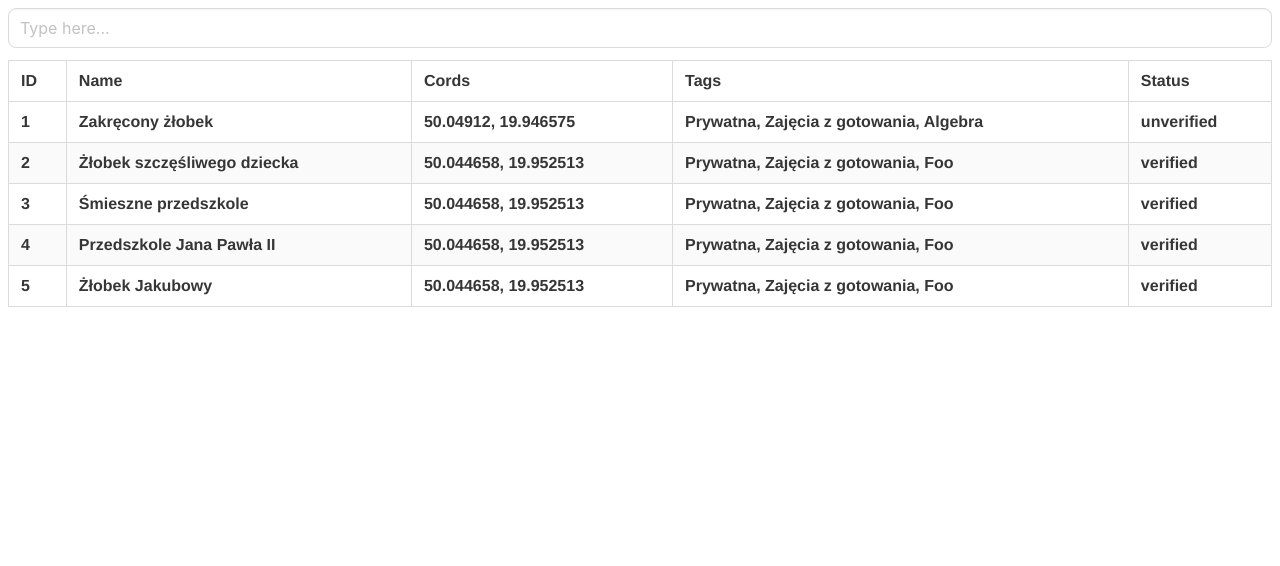
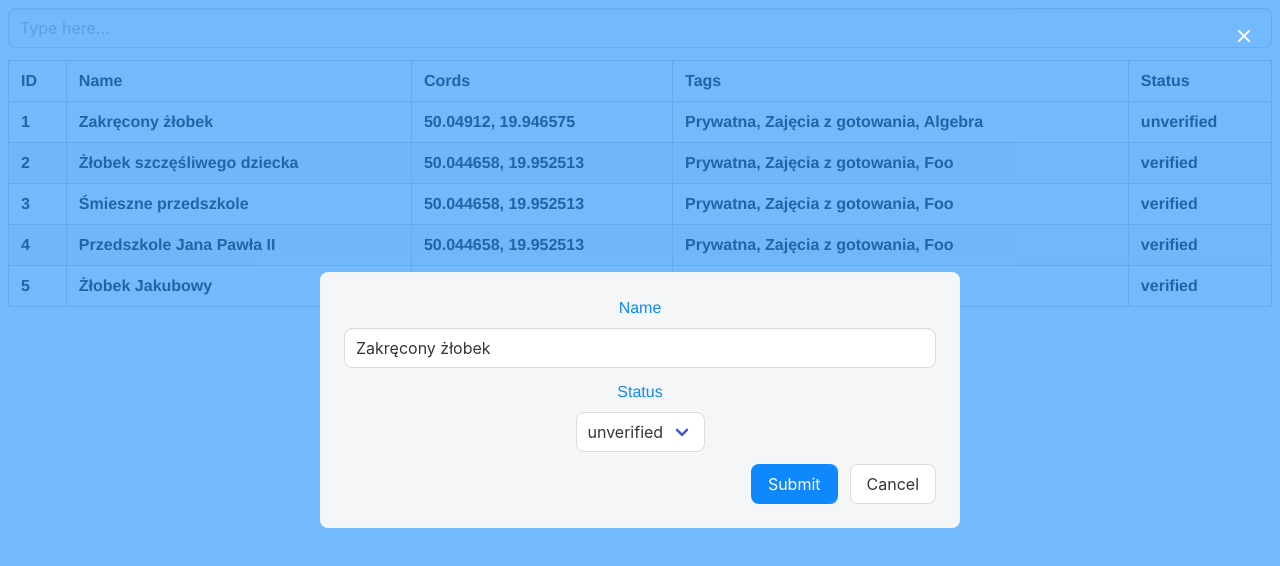
Before and after one commit to patrykwicher/lk-recruit, a Vue app: page / in a window 1280 px wide. Both pictures are taken after a click on the element 640 px from the left and 122 px from the top of the page. Shown: the top 566 px of the page. Built offline with nearby package versions, Linux system fonts and the light colour scheme; the HTML template or start-up script is replaced by a standard one.

Commit message:
Added modal item editor

```diff
--- a/src/assets/sass/styles.scss
+++ b/src/assets/sass/styles.scss
@@ -71,4 +71,8 @@ $custom-colors: (
    transform: translateY(30px);
    transition: $ease;
 }
+.modal-content {
+   background-color: $grey-light;
+   border-radius: $radius;
+}
 @import './utils.scss';
--- a/src/components/Table.vue
+++ b/src/components/Table.vue
@@ -45,13 +45,16 @@ export default {
          default: false
       }
    },
+   emits: ["select"],
    setup(props, { emit }) {
       const tableConfig = computed(() => ({
          columns: props.config.columns,
          headers: props.config.headers,
          content: props.content
       }))
-      const selectRow = row => emit('select', row)
+      const selectRow = row => {
+         emit('select', row)
+      }
       return { tableConfig, selectRow }
    }
 }
--- a/src/views/List/ListView.vue
+++ b/src/views/List/ListView.vue
@@ -10,17 +10,27 @@
             />
          </div>
       </div>
-      <Table :content="tableContent" :config="tableConfig" />
+      <Table
+         :content="tableContent"
+         :config="tableConfig"
+         @select="getItemToChange"
+      />
+      <ListItemCreator
+         :row="itemToChange"
+         @closeModal="setVisibilityOfItem"
+         @emitChangedItem="setChangedItem"
+      />
    </div>
 </template>
 <script>
 import Table from '@/components/Table.vue'
+import ListItemCreator from '@/views/List/components/ListItemCreator.vue'
 import { computed, onMounted, reactive } from 'vue'
 import { filterList, mapList } from './listHelper'
 import dummy from '@/assets/dummy.json'
 import timeout from 'q'
 export default {
-   components: { Table },
+   components: { Table, ListItemCreator },
    setup() {
       const tableConfig = {
          columns: [
@@ -40,9 +50,16 @@ export default {
       const tableContent = computed(() =>
          state.items.filter(item => filterList(item, state.search)).map(mapList)
       )
+      const itemToChange = reactive({
+         item: {},
+         isVisible: false
+      })
       const onInput = ({ target: { value } }) => {
          clearTimeout(timeout)
-         state.timeout = setTimeout(() => (state.search = value.toLowerCase().trim()), 500)
+         state.timeout = setTimeout(
+            () => (state.search = value.toLowerCase().trim()),
+            500
+         )
       }
       const mockRequest = () => {
          return new Promise(resolve => {
@@ -52,11 +69,34 @@ export default {
             }, 500)
          })
       }
+      const getItemToChange = item => {
+         itemToChange.item = item
+         itemToChange.isVisible = true
+      }
+      const setVisibilityOfItem = visibility => {
+         itemToChange.isVisible = visibility
+      }
+      const setChangedItem = changedItem => {
+         state.items.forEach(stateItem => {
+            if (stateItem.id === changedItem.value.id) {
+               stateItem.name = changedItem.value.name
+               stateItem.status = changedItem.value.status
+            }
+         })
+      }
       onMounted(async () => {
          await mockRequest()
          state.loading = false
       })
-      return { tableContent, tableConfig, onInput, state }
+      return {
+         tableContent,
+         tableConfig,
+         onInput,
+         getItemToChange,
+         itemToChange,
+         setVisibilityOfItem,
+         setChangedItem
+      }
    }
 }
 </script>
--- a/src/views/List/components/ListItemCreator.vue
+++ b/src/views/List/components/ListItemCreator.vue
@@ -1,10 +1,86 @@
 <template>
-   <div></div>
+   <div class="modal" :class="{ 'is-active': row.isVisible }">
+      <div class="modal-background" @click="closeModal"></div>
+      <div class="modal-content p-5 has-border">
+         <div class="field">
+            <label class="label">Name</label>
+            <div class="control">
+               <input
+                  type="text"
+                  class="input"
+                  placeholder="Name"
+                  v-model="item.name"
+               />
+            </div>
+         </div>
+         <div class="field">
+            <label class="label">Status</label>
+            <div class="control">
+               <div class="select">
+                  <select v-model="item.status">
+                     <option selected disabled>{{ item.status }}</option>
+                     <option>unverified</option>
+                     <option>verified</option>
+                  </select>
+               </div>
+            </div>
+         </div>
+         <div class="field is-grouped is-grouped-right">
+            <div class="control">
+               <button
+                  class="button is-primary"
+                  @click="emitChangedItem"
+                  :disabled="isSubmitDisabled"
+               >
+                  Submit
+               </button>
+            </div>
+            <div class="control">
+               <button class="button" @click="closeModal">Cancel</button>
+            </div>
+         </div>
+      </div>
+      <button
+         class="modal-close is-large"
+         aria-label="close"
+         @click="closeModal"
+      ></button>
+   </div>
 </template>
 <script>
+import { toRefs, computed } from 'vue'
+
 export default {
-   setup() {
-      return {}
+   props: {
+      row: {
+         type: Object,
+         default: () => ({})
+      }
+   },
+   emits: ['closeModal', 'emitChangedItem'],
+   setup(props, { emit }) {
+      const { item } = toRefs(props.row)
+      const { isVisible } = toRefs(props.row)
+
+      const isSubmitDisabled = computed(() => {
+         if (item.value.name === undefined) {
+            return
+         } else {
+            if (item.value.name.trim().length === 0) {
+               return true
+            } else {
+               return false
+            }
+         }
+      })
+      const closeModal = () => {
+         emit('closeModal', false)
+      }
+      const emitChangedItem = () => {
+         emit('emitChangedItem', item)
+         closeModal()
+      }
+      return { closeModal, item, isVisible, emitChangedItem, isSubmitDisabled }
    }
 }
 </script>
```
Also changed, not shown: 1 other file (tests, documents, lock files or other folders).
